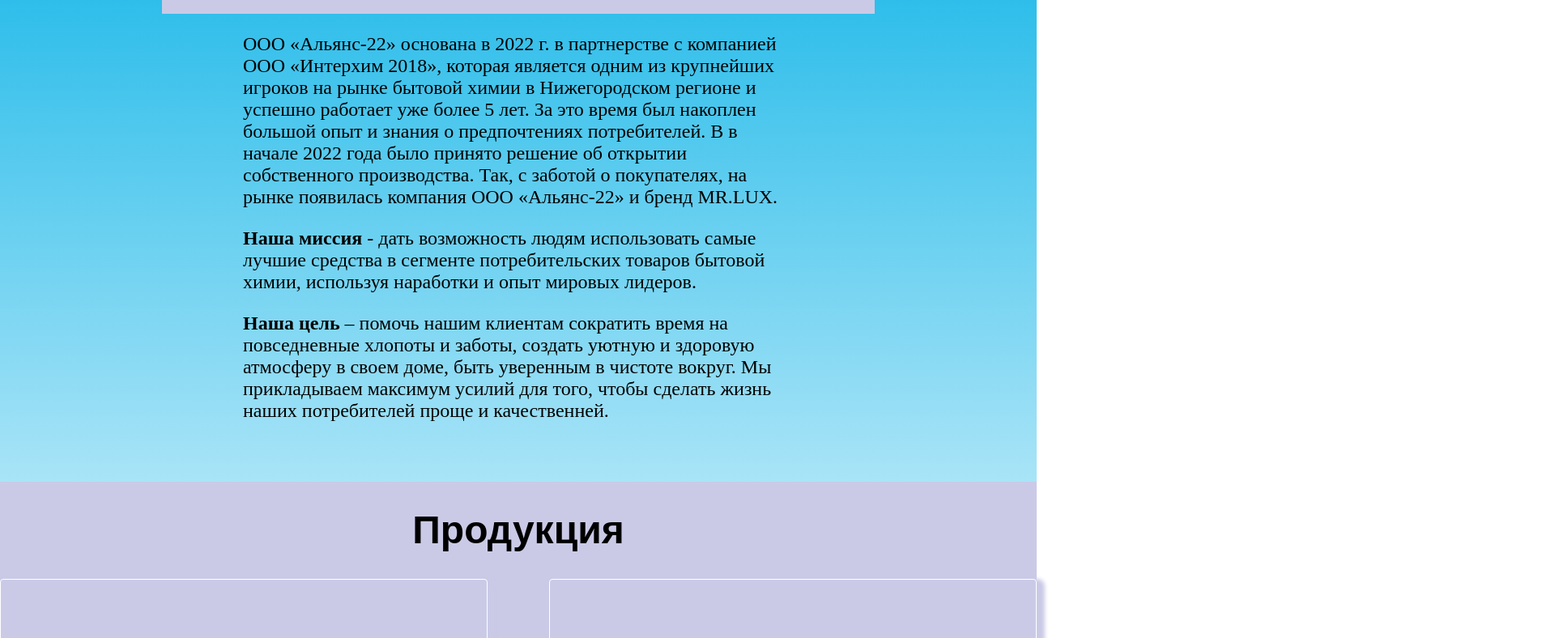
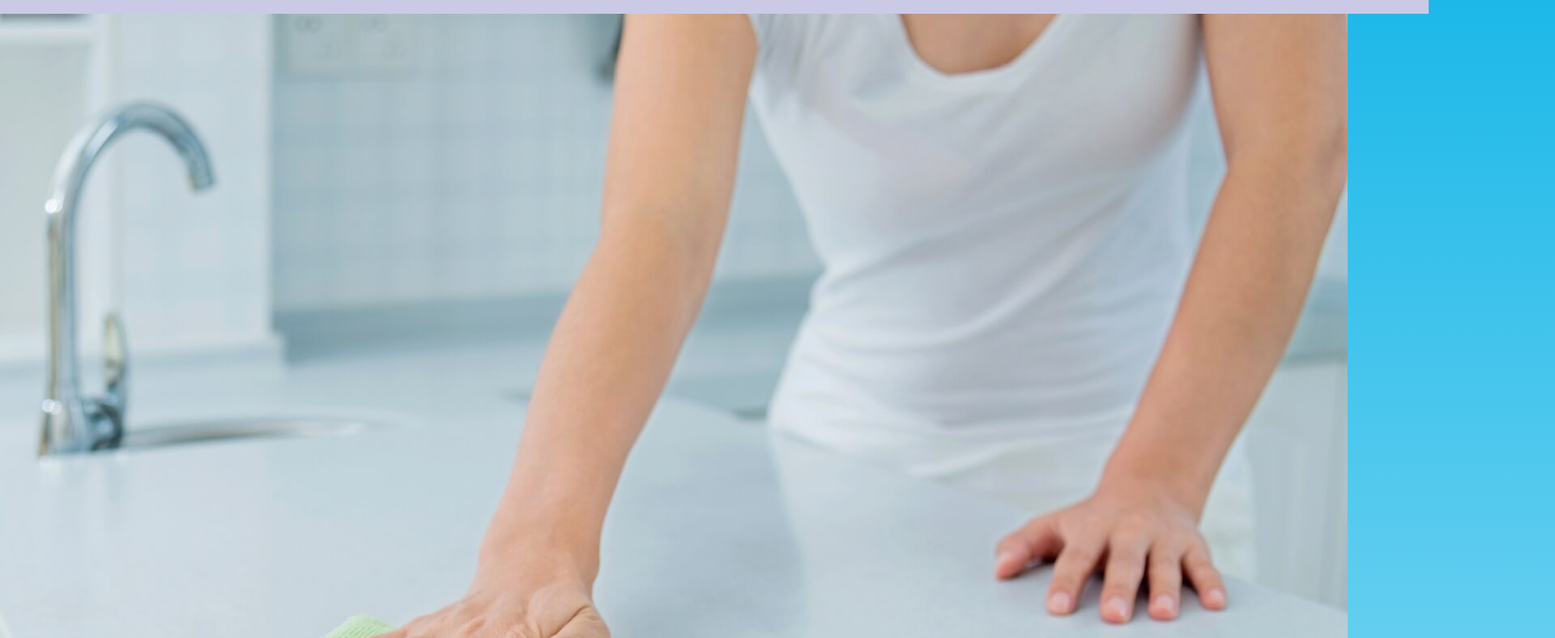
Before and after one commit to RyOlYu/PolimerHimWebsite, a plain HTML site: page index.html in a window 1280 px wide. Shown: the part 152-940 px from the top of the page at 81% size, 1920 px wide, since content can reach past the window. Drawn offline with Linux system fonts and the light colour scheme.

Commit message:
end this step - next -> bootstrap

```diff
--- a/index.html
+++ b/index.html
@@ -40,6 +40,7 @@
         <h1>О компании</h1>
       </div>
       <div class="companyDiscription">
+        <img src="./src/chistota1.jpg" alt="">
         <p>ООО «Альянс-22» основана в 2022 г. в партнерстве с компанией ООО «Интерхим 2018», которая является одним из крупнейших игроков на рынке бытовой химии в Нижегородском регионе и успешно работает уже более 5 лет.
           За это время был накоплен большой опыт и знания о предпочтениях потребителей. В в начале 2022 года было принято решение об открытии собственного производства. Так, с заботой о покупателях, на рынке появилась компания ООО «Альянс-22» и бренд MR.LUX.</p>
           <p><b>Наша миссия</b> - дать возможность людям использовать самые лучшие средства в сегменте потребительских товаров бытовой химии, используя наработки и опыт мировых лидеров. </p>
```
Also changed, not shown: src/chistota1.jpg (added).
